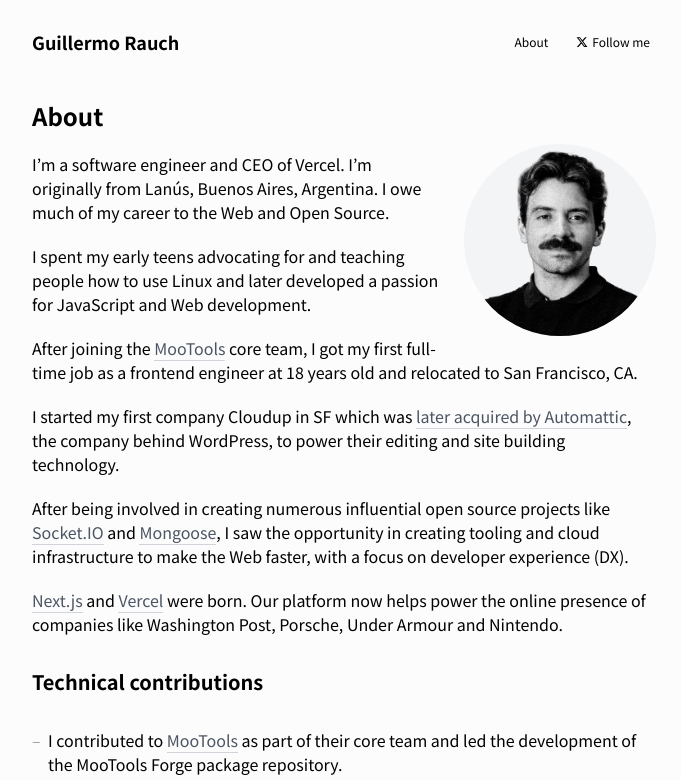
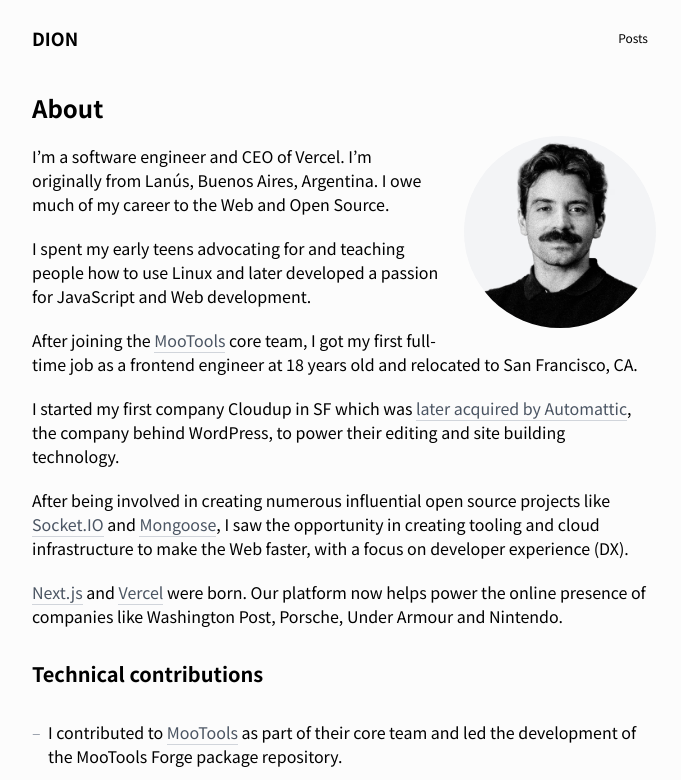
Before and after one commit to dionrun/blog, a Next.js app: page /about in a window 1280 px wide. Shown: the top 780 px of the page, without its empty margins (296-977 px from the left). Built offline with nearby package versions, Linux system fonts and the light colour scheme.

Commit message:
feat: 헤더 커스터마이징

```diff
--- a/app/header.tsx
+++ b/app/header.tsx
@@ -1,37 +1,29 @@
+"use client";
+
+import Link from "next/link";
+import { usePathname } from "next/navigation";
 import { Logo } from "./logo";
-import Link from "next/link";
+
+const LINKS = {
+  posts: { href: "/", label: "Posts" },
+  about: { href: "/about", label: "About" },
+};
 
 export function Header() {
+  const pathname = usePathname();
+  const link = pathname === "/" ? LINKS.about : LINKS.posts;
+
   return (
     <header className="flex mb-5 md:mb-10 items-center">
       <Logo />
 
-      <nav className="text-xs grow justify-end items-center flex">
-        <Link
-          href="/about"
-          className="group p-2"
-        >
-	  <span className="group-hover:bg-neutral-200 dark:group-hover:bg-neutral-700 rounded-xl py-0.5 px-1.5 inline-flex">
-		  About
-	  </span>
+      <nav className="flex grow justify-end items-center text-xs">
+        <Link href={link.href} className="group">
+          <span className="inline-flex py-1.5 px-2 rounded-sm group-hover:bg-neutral-200 dark:group-hover:bg-neutral-700 transition-colors">
+            {link.label}
+          </span>
         </Link>
-        <a
-          href="https://x.com/rauchg"
-          target="_blank"
-          className="group inline-flex items-center p-2 rounded-sm transition-[background-color] whitespace-nowrap -mr-2"
-        >
-	  <span className="group-hover:bg-neutral-200 dark:group-hover:bg-neutral-700 rounded-xl py-0.5 px-1.5 inline-flex items-center gap-1">
-	    <TweetIcon style={{ marginRight: 4 }} />
-	    <span>Follow me</span>
-	  </span>
-        </a>
       </nav>
     </header>
   );
 }
-
-function TweetIcon(props: any) {
-  return (
-    <svg viewBox="0 0 24 24" className="inline-flex fill-current" width={12} height={12}><g><path d="M18.244 2.25h3.308l-7.227 8.26 8.502 11.24H16.17l-5.214-6.817L4.99 21.75H1.68l7.73-8.835L1.254 2.25H8.08l4.713 6.231zm-1.161 17.52h1.833L7.084 4.126H5.117z"></path></g></svg>
-  );
-}
--- a/app/logo.tsx
+++ b/app/logo.tsx
@@ -1,21 +1,7 @@
-"use client";
-import { usePathname } from "next/navigation";
-import Link from "next/link";
-
 export function Logo() {
-  const pathname = usePathname();
   return (
     <span className="text-md md:text-lg whitespace-nowrap font-bold">
-      {pathname === "/" ? (
-        <span className="cursor-default pr-2">Guillermo Rauch</span>
-      ) : (
-        <Link
-          href="/"
-          className="hover:bg-neutral-200 dark:hover:bg-neutral-700 p-2 rounded-2xl -ml-2 transition-[background-color]"
-        >
-          Guillermo Rauch
-        </Link>
-      )}
+      <span className="cursor-default pr-2">DION</span>
     </span>
   );
 }
```
